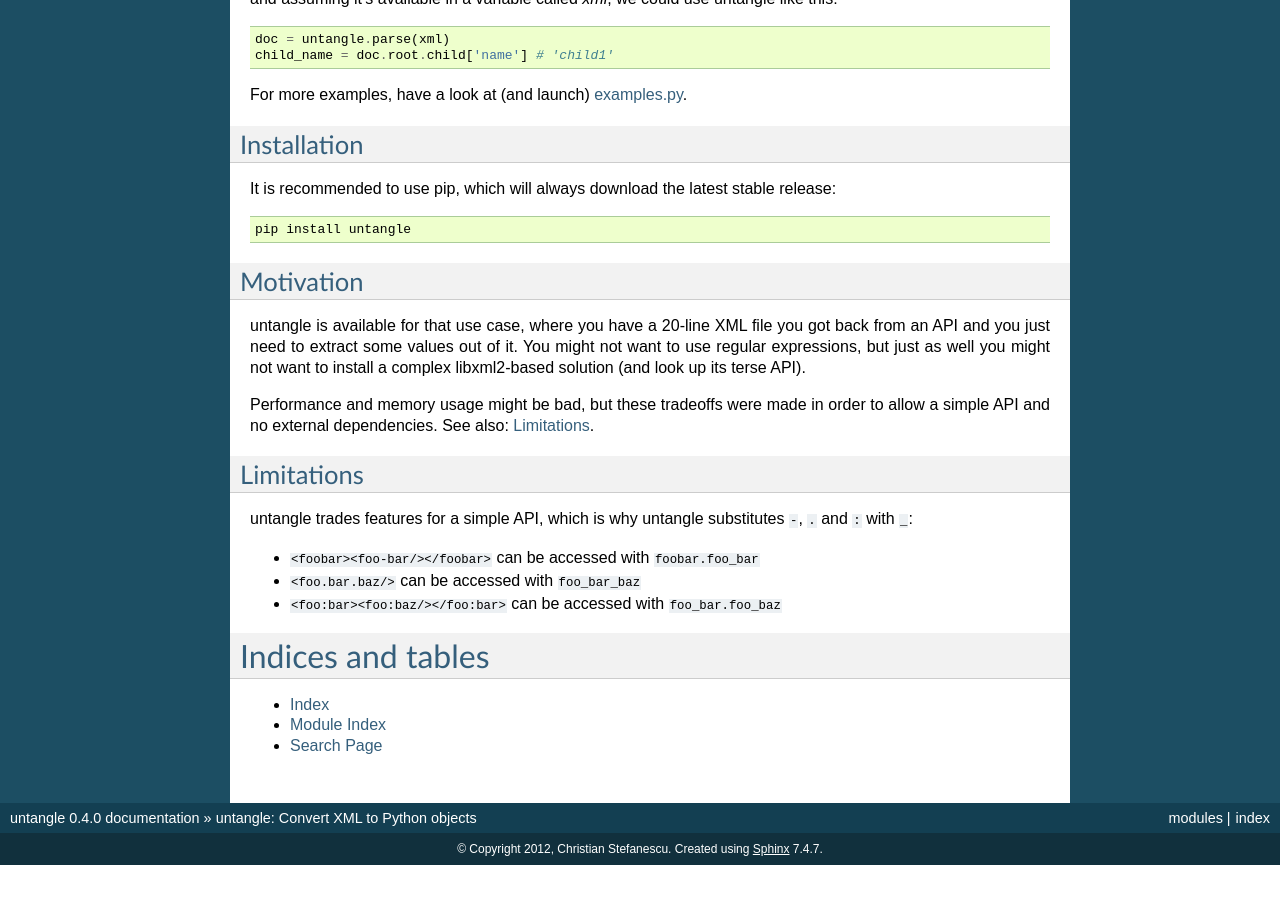
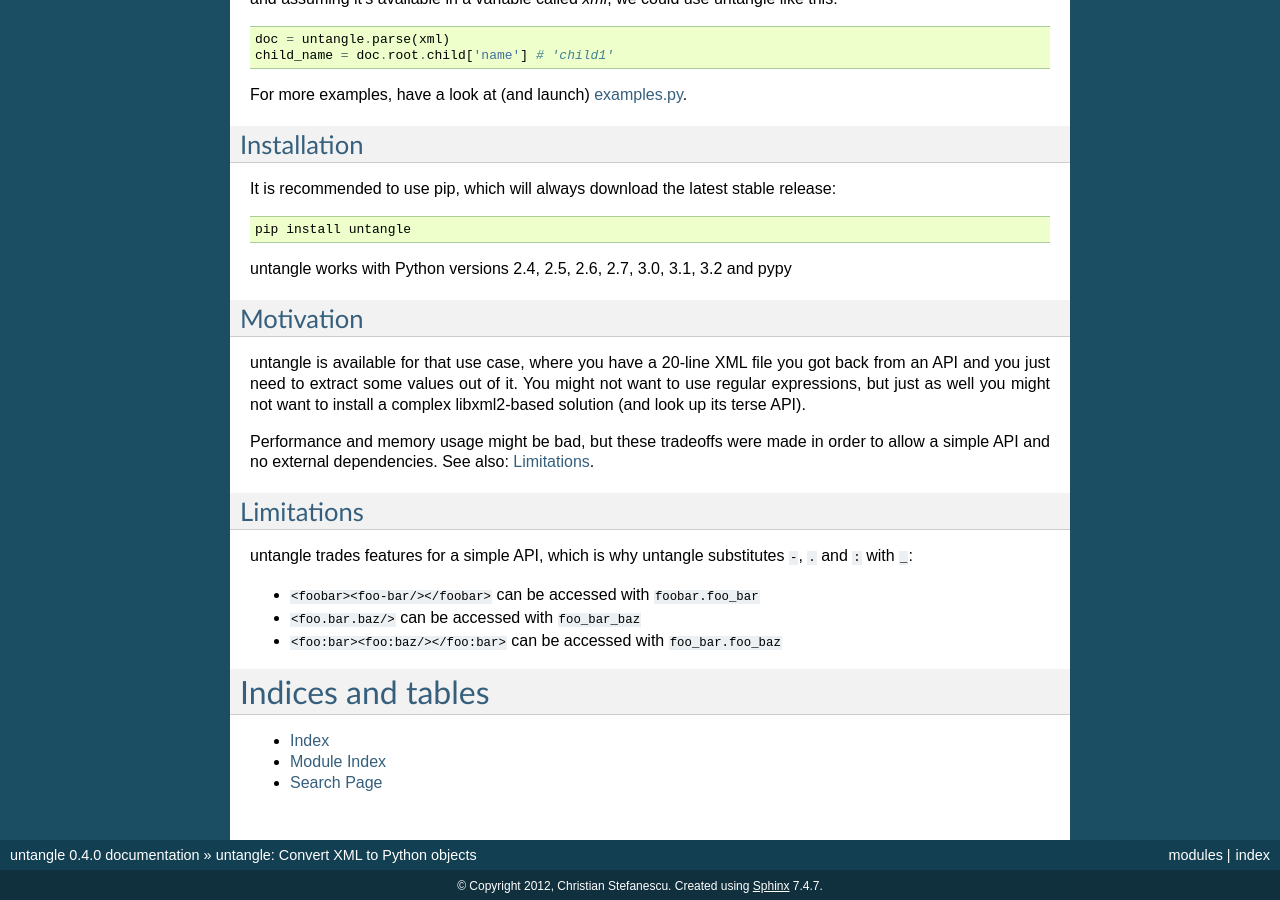
Before and after one commit to stchris/untangle, a Sphinx documentation site: the page built from docs/index.rst, in a window 1280 px wide and 900 px high, scrolled down 978 px. Built offline with Sphinx 7.4.7, drawn with Linux system fonts in a browser that asks for light colours; before the commit the page ends 1843 px from its top, so only the background shows below that.

Commit message:
Added python versions to docs

```diff
--- a/docs/index.rst
+++ b/docs/index.rst
@@ -53,6 +53,8 @@ It is recommended to use pip, which will always download the latest stable relea
 
     pip install untangle
 
+untangle works with Python versions 2.4, 2.5, 2.6, 2.7, 3.0, 3.1, 3.2 and pypy
+
 Motivation
 ----------
 
```
